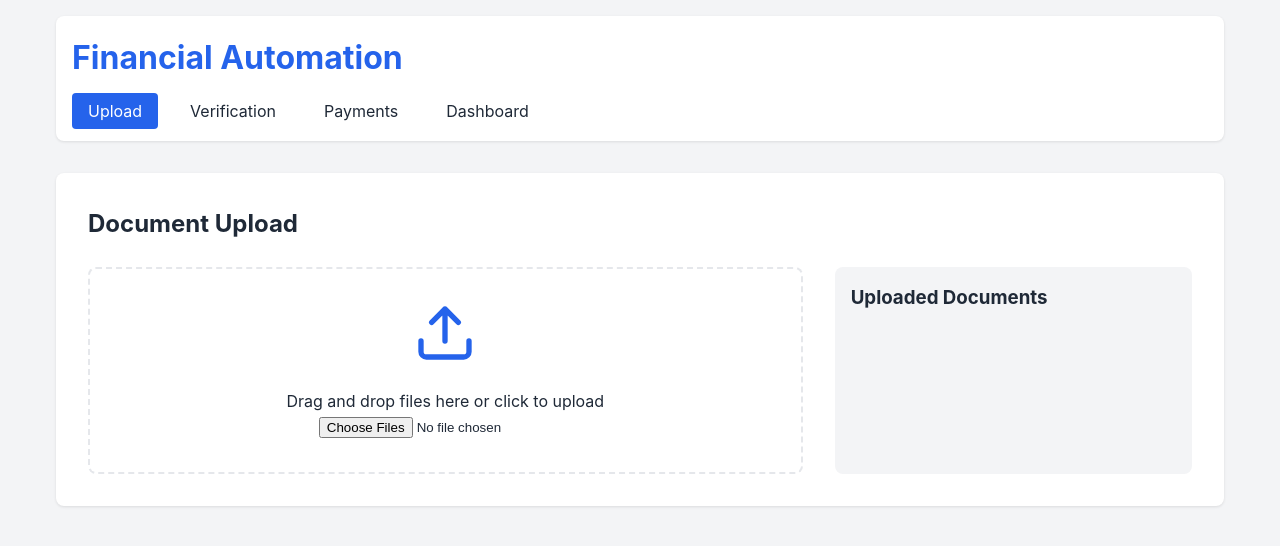
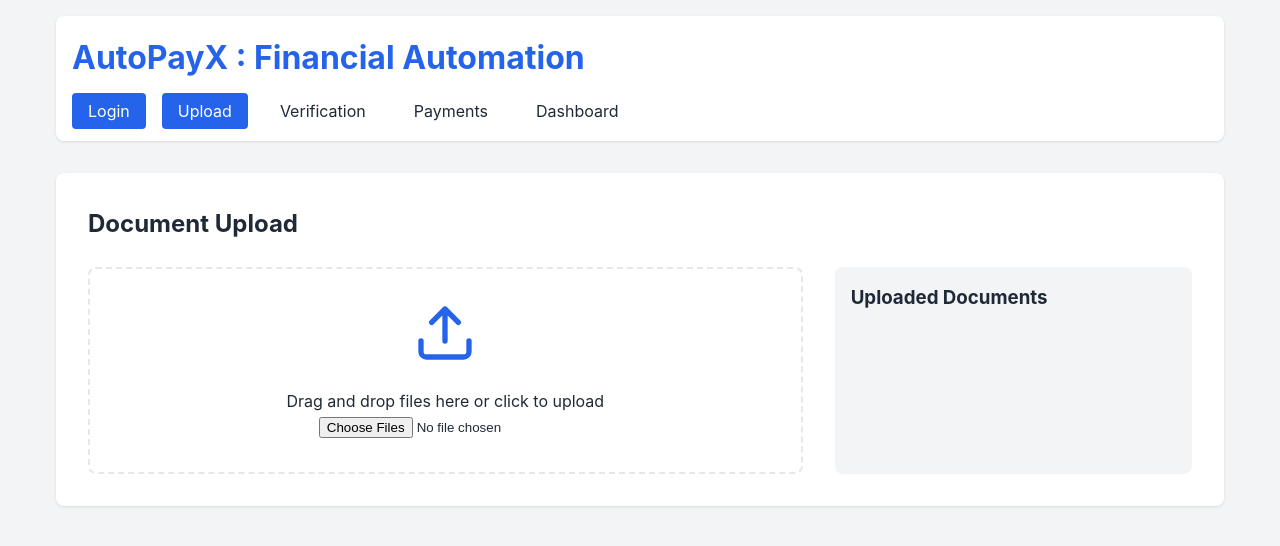
Before and after one commit to anshikaagupta/AutoPayX, a plain HTML site: page index.html in a window 1280 px wide. Drawn offline with nearby package versions, Linux system fonts and the light colour scheme.

Commit message:
index.html

```diff
--- a/index.html
+++ b/index.html
@@ -9,9 +9,10 @@
 <body>
     <div class="container">
         <header>
-            <h1>Financial Automation</h1>
+            <h1>  AutoPayX : Financial Automation</h1>
             <nav>
                 <ul>
+                    <li><a href="#" class="active" data-section="upload">Login</a></li>
                     <li><a href="#" class="active" data-section="upload">Upload</a></li>
                     <li><a href="#" data-section="verification">Verification</a></li>
                     <li><a href="#" data-section="payments">Payments</a></li>
```
